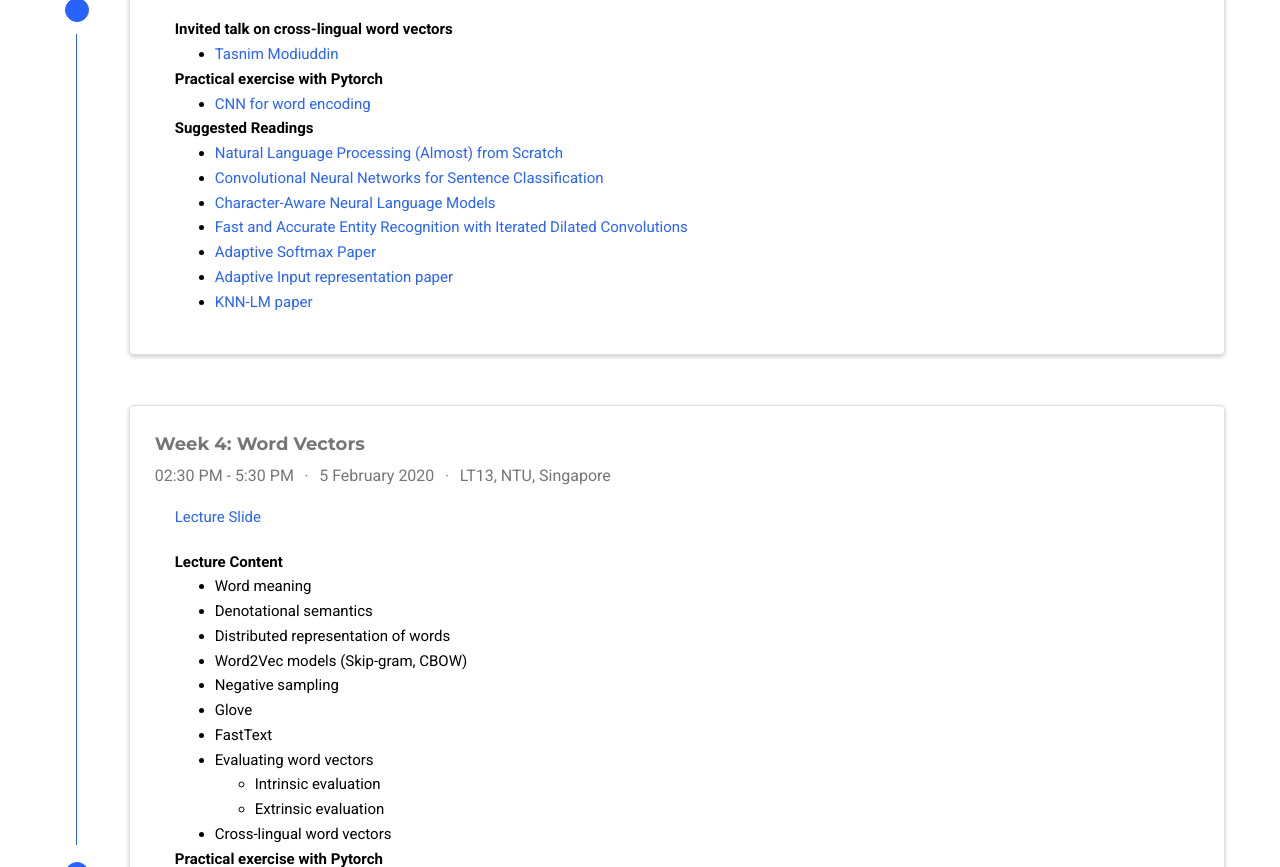
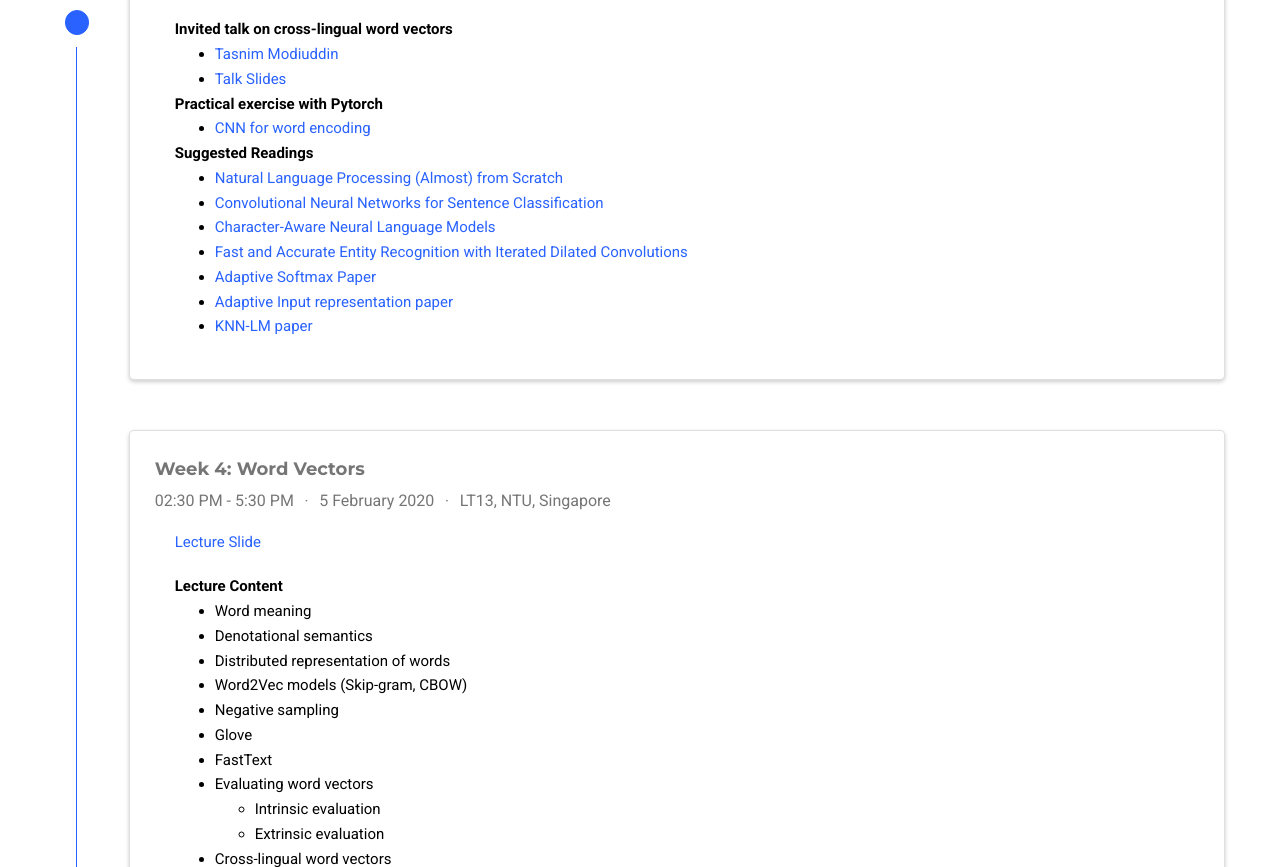
Before and after one commit to ntunlpsg/ce7455_deep-nlp-20, a plain HTML site: page index.html in a window 1280 px wide. Shown: the part 10302-11169 px from the top of the page. Drawn offline with nearby package versions, Linux system fonts and the light colour scheme; some icons are missing.

Commit message:
lec 5 updated

```diff
--- a/index.html
+++ b/index.html
@@ -1703,6 +1703,7 @@
 
 <ul>
 <li><a href="https://taasnim.github.io/" target="_blank">Tasnim Modiuddin</a></li>
+<li><a href="https://www.dropbox.com/s/al987q6ltv3zpfv/word-tr-Tasnim.pdf?dl=0" target="_blank">Talk Slides</a></li>
 </ul>
 
 <p><strong>Practical exercise with Pytorch</strong></p>
```
